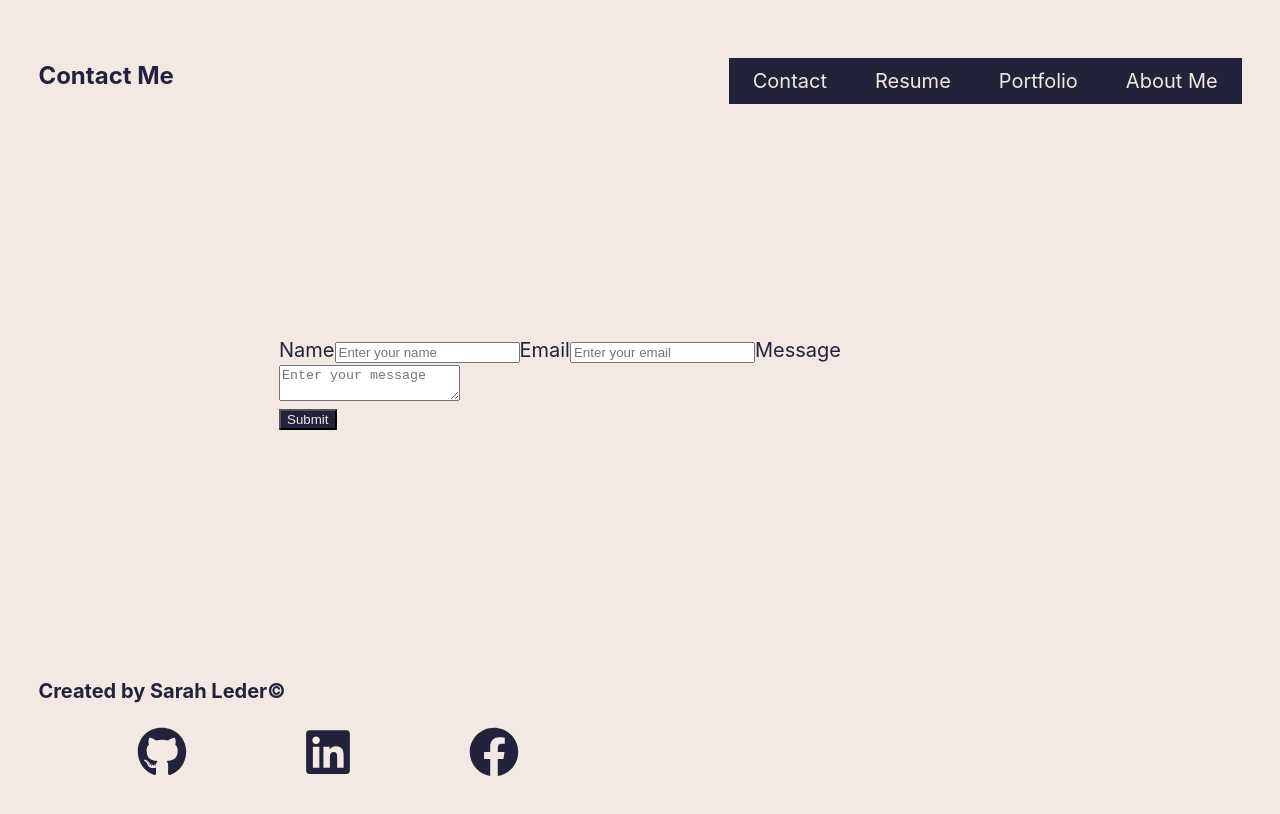
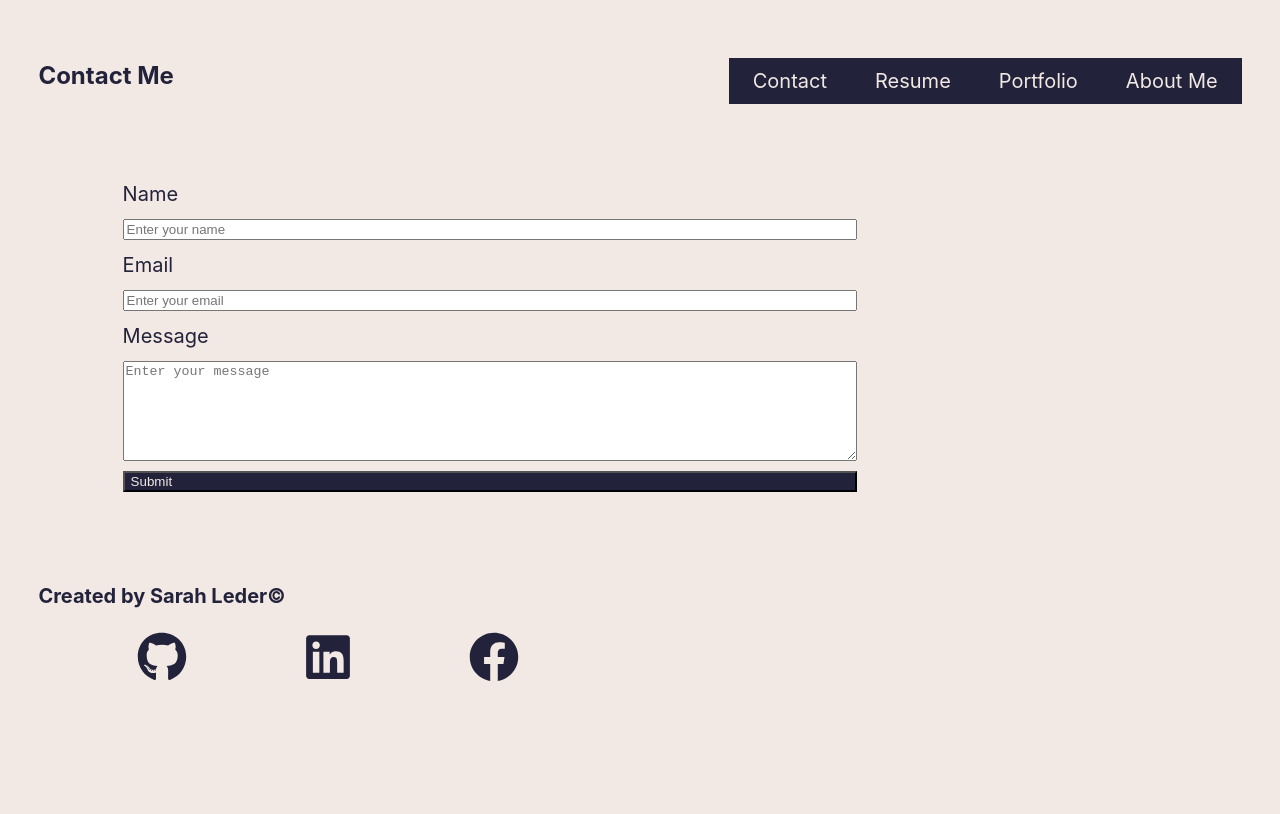
Before and after one commit to Trinity16201/SarahL-Portfolio, a React (Vite) app: page /Contact in a window 1280 px wide. Shown: the top 814 px of the page. Built offline with nearby package versions, Linux system fonts and the light colour scheme.

Commit message:
Updated Contact me form with adjustments

```diff
--- a/src/index.css
+++ b/src/index.css
@@ -114,15 +114,19 @@ button:hover {
 .portfolio-pic {
   border-radius: 2%;
 }
+.form {
+  display: flex; gap:10px;
+  flex-direction: column;
+ margin: 5%;
+ padding: 2%;
+ font-size: 20px;
+ width: 65%;
 
-.form {
- margin: 10%;
- padding: 10%;
- font-size: 20px;
 }
-
+.message{
+  height: 100px;
+}
 .footer {
-  /* position: absolute; */
   bottom: 0;
   width: 100%;
   height: 2.5rem;
--- a/src/pages/Contact.jsx
+++ b/src/pages/Contact.jsx
@@ -66,6 +66,7 @@ function Contact() {
           />
                     <label for="contact-message">Message</label>
                     <textarea
+                    className="message"
                       value={message}
                       name="message"
                       onChange={handleInputChange}
```
